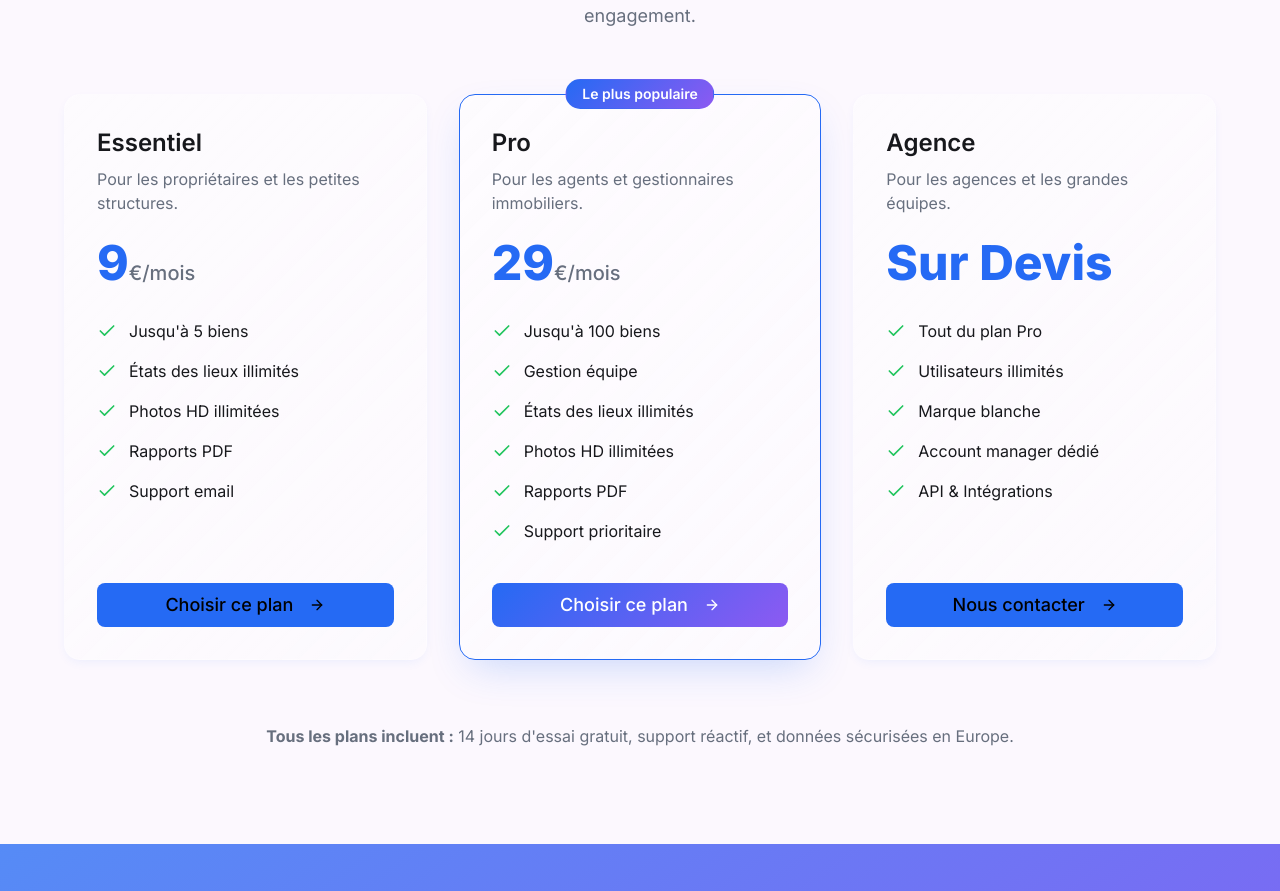
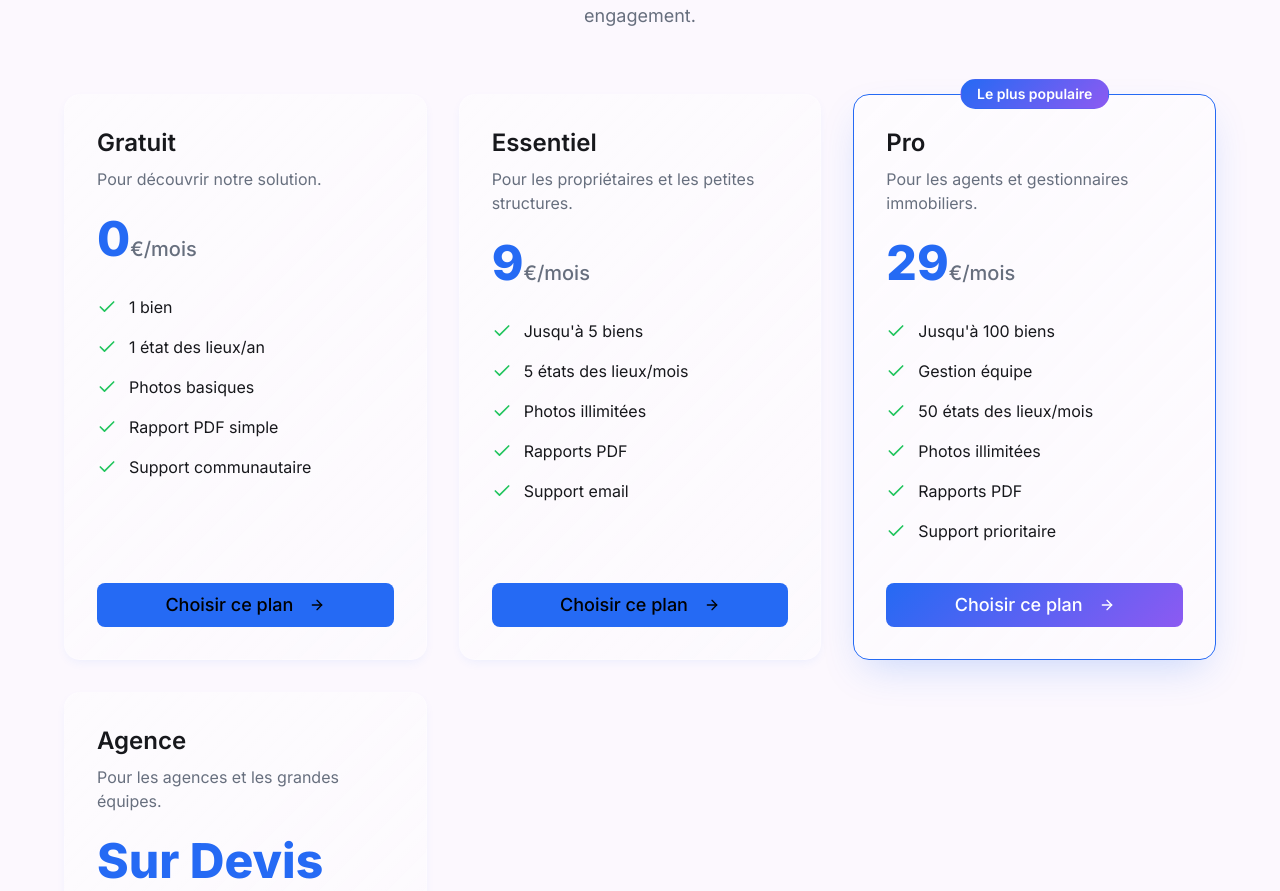
Before and after one commit to spacemen4/bien-local-market-pro, a React (Vite) app: page / in a window 1280 px wide. Shown: the part 4169-5060 px from the top of the page. Built offline with nearby package versions, Linux system fonts and the light colour scheme.

Commit message:
rttttttt

```diff
--- a/src/components/Pricing.tsx
+++ b/src/components/Pricing.tsx
@@ -6,6 +6,21 @@ import { cn } from "@/lib/utils";
 
 const plans = [
   {
+    id: "gratuit",
+    name: "Gratuit",
+    price: "0",
+    period: "/mois",
+    description: "Pour découvrir notre solution.",
+    features: [
+      "1 bien",
+      "1 état des lieux/an",
+      "Photos basiques",
+      "Rapport PDF simple",
+      "Support communautaire",
+    ],
+    popular: false,
+  },
+  {
     id: "particulier",
     name: "Essentiel",
     price: "9",
@@ -13,8 +28,8 @@ const plans = [
     description: "Pour les propriétaires et les petites structures.",
     features: [
       "Jusqu'à 5 biens",
-      "États des lieux illimités",
-      "Photos HD illimitées",
+      "5 états des lieux/mois",
+      "Photos illimitées",
       "Rapports PDF",
       "Support email",
     ],
@@ -29,8 +44,8 @@ const plans = [
     features: [
       "Jusqu'à 100 biens",
       "Gestion équipe",
-      "États des lieux illimités",
-      "Photos HD illimitées",
+      "50 états des lieux/mois",
+      "Photos illimitées",
       "Rapports PDF",
       "Support prioritaire",
     ],
```
